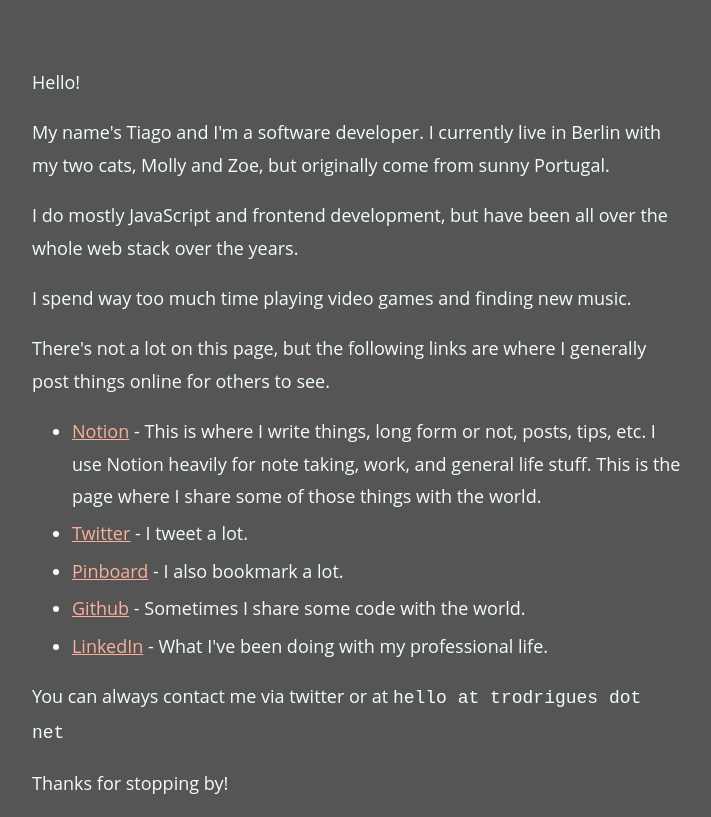
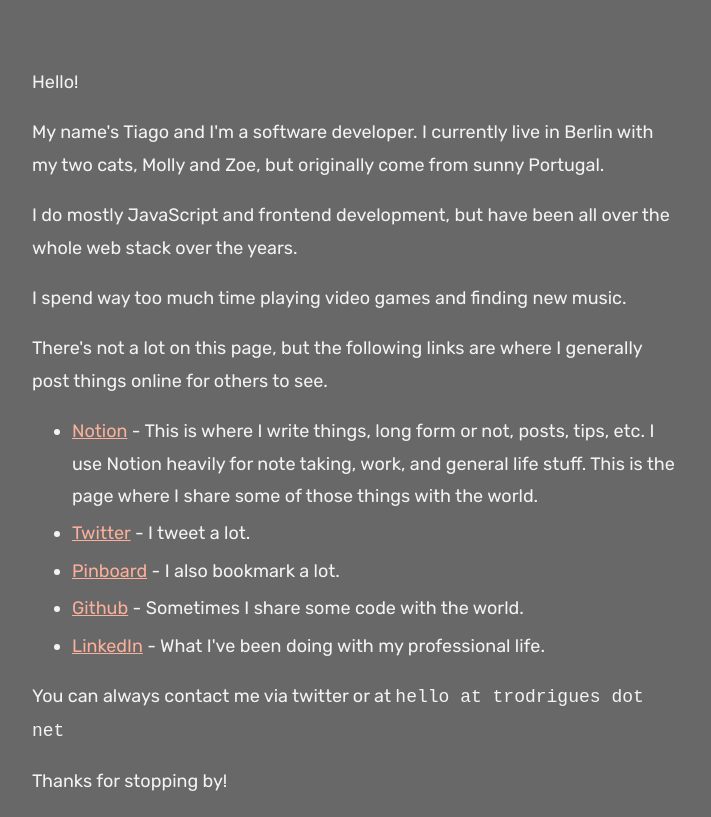
Before and after one commit to trodrigues/trodrigues.net, an Eleventy site: page index.md in a window 1280 px wide. Shown: the whole page, without its empty margins (26-737 px from the left). Built offline with nearby package versions, Linux system fonts and the light colour scheme; Eleventy itself is replaced by a stand-in of ours; files that its build step writes are made by us from their sources.

Commit message:
Change font

```diff
--- a/_includes/layout.njk
+++ b/_includes/layout.njk
@@ -3,6 +3,7 @@
   <head>
     <title>trodrigues.net - {{title}}</title>
     <link rel="stylesheet" href="/css/style.css">
+    <link href="https://fonts.googleapis.com/css?family=Rubik" rel="stylesheet">
     <meta charset="utf-8">
     <meta name="viewport" content="width=device-width">
     <link rel="me" href="https://twitter.com/trodrigues">
--- a/css/style.css
+++ b/css/style.css
@@ -2,10 +2,10 @@
   width: 650px;
   padding-top: 40px;
   padding-left: 50px;
-  font-family: "Open Sans", Calibri, "Bitstream Vera Sans", sans-serif;
+  font-family: 'Rubik', sans-serif;
   font-size: 18px;
-  color: rgb(241, 254, 255);
-  background-color: rgb(85, 85, 85);
+  color: rgb(243, 243, 243);
+  background-color: rgb(104, 104, 104);
   line-height: 1.8em;
 }
 
```
